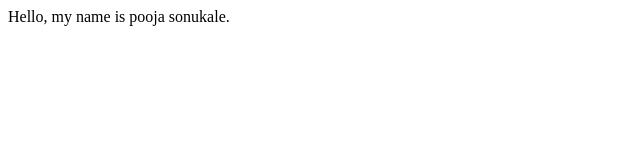
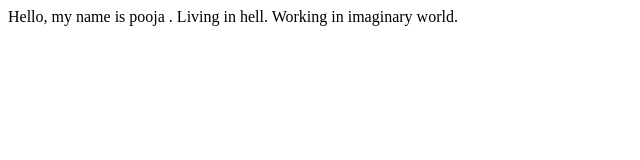
Before and after one commit to pooja93-05/assignments, a website: page nodejsdemo.html in a window 1280 px wide. Shown: the whole page, without its empty margins (0-640 px from the left). Drawn offline with Linux system fonts and the light colour scheme.

Commit message:
html connection

```diff
--- a/nodejsdemo.html
+++ b/nodejsdemo.html
@@ -1,7 +1,7 @@
 <html>
 <head>
 <title>intro</title>
-<p>Hello, my name is pooja sonukale.</p>
+<p>Hello, my name is pooja . Living in hell. Working in imaginary world. </p>
 </head>
 
 </html>
```
